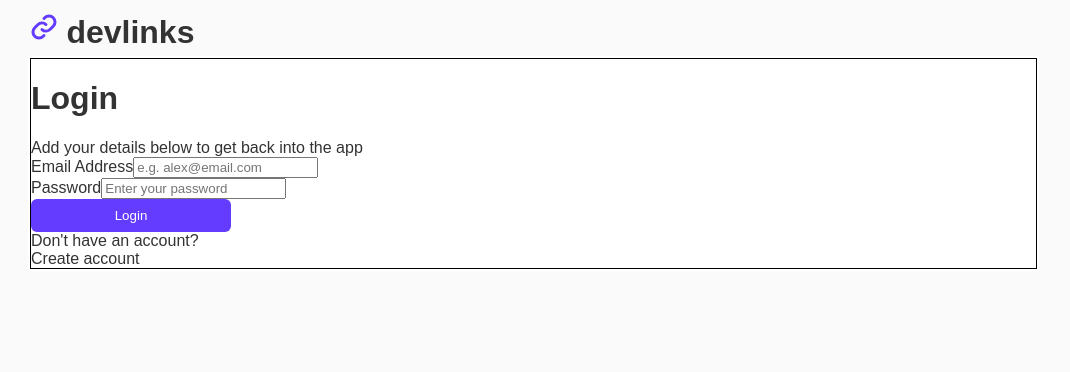
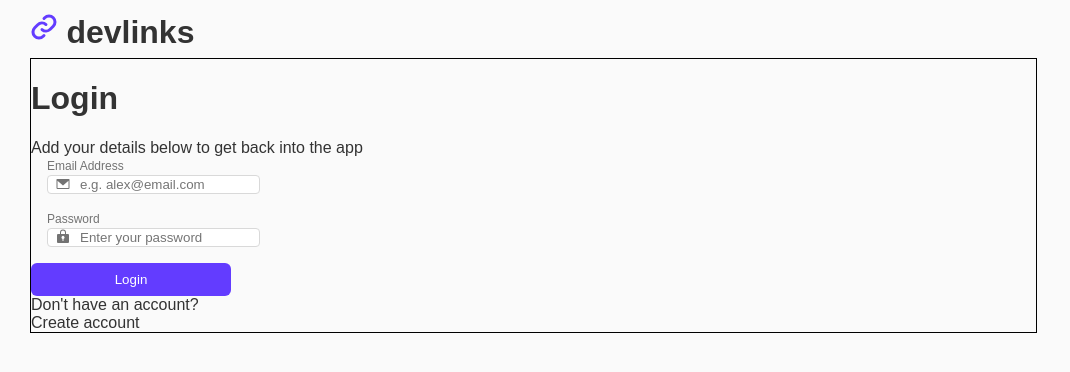
Before and after one commit to Xize-Wu/link-sharing-app, a React (Vite) app: page / in a window 1280 px wide. Shown: the top 372 px of the page, without its empty margins (0-1070 px from the left). Built offline with nearby package versions, Linux system fonts and the light colour scheme.

Commit message:
edit styling for input box

```diff
--- a/src/components/AppLayout.tsx
+++ b/src/components/AppLayout.tsx
@@ -7,7 +7,7 @@ import { DatabaseProvider, useDatabase } from "../contexts/DatabaseContext";
 
 const sharedStyles = css`
   background-color: var(--layout-background-color);
-  color: var(--header-text-color);
+  color: var(--black);
   font-size: 16px;
   padding: 2px;
   .notes {
@@ -25,7 +25,7 @@ const StyledHeader = styled.header`
   font-size: 32px;
   line-height: 150%;
   font-weight: bold;
-  color: var(--header-text-color);
+  color: var(--black);
 `;
 
 const StyledDevLink = styled.span`
--- a/src/styles/GlobalStyles.ts
+++ b/src/styles/GlobalStyles.ts
@@ -2,10 +2,15 @@ import { createGlobalStyle } from "styled-components";
 
 const GlobalStyle = createGlobalStyle`
   :root {
-    --primary-background-color: #FAFAFA;
-    --layout-background-color: #FFFFFF;
-    --primary-color:#633CFF;
-    --header-text-color: #333333;
+    --dark-purple:#633CFF;
+    --purple: #BEADFF;
+    --light-purple: #EFEBFF;
+    --black: #333333;
+    --dark-grey: #737373;
+    --grey: #D9D9D9;
+    --light-grey: #FAFAFA;
+    --white: #FFFFFF;
+    --red: #FF3939;
   }
 
   @font-face {
@@ -13,11 +18,10 @@ const GlobalStyle = createGlobalStyle`
     src: url('../src/assets/fonts/InstrumentSans-VariableFont_wdth,wght.ttf')format('truetype');
     font-weight: normal;
     font-style: normal
-
   }
 
   body{
-    background-color: var(--primary-background-color);
+    background-color: var(--light-grey);
     font-family: 'InstrumentSans', sans-serif;
   }
 `;
--- a/src/ui/InputField.tsx
+++ b/src/ui/InputField.tsx
@@ -1,31 +1,106 @@
-import {styled, css} from 'styled-components'
+import { styled } from "styled-components";
 
 interface InputFieldProps {
-    label: string;
+  label: "Email Address" | "Password" | "Create password" | "Confirm password";
   name: string;
   type: string;
   value: string;
   placeholder: string;
-    onChange: (e:React.ChangeEvent<HTMLInputElement>)=>void;
-
+  onChange: (e: React.ChangeEvent<HTMLInputElement>) => void;
 }
 
 const StyledInputField = styled.div`
-`
+  display: flex;
+  flex-direction: column;
+  font-size: 12px;
+  color: var(--dark-grey);
+  padding-bottom: 1rem;
+  padding-left: 1rem;
+  padding-right: 1rem;
+  line-height: 1.5;
 
-function InputField ({label, name,  type, value, placeholder, onChange}: InputFieldProps){
-    return <div>
+  div {
+    position: relative;
+  }
+
+  svg {
+    position: absolute;
+    top: 50%;
+    transform: translateY(-50%);
+    left: 0.5rem;
+  }
+
+  input {
+    padding-left: 2rem;
+    border: 1px solid var(--grey);
+    border-radius: 4px;
+    transition: border-color 0.3s ease;
+    &:hover {
+      border: 1px solid var(--dark-purple);
+      box-shadow: 0 0 10px var(--purple);
+    }
+    &:active{
+      border: 1px solid var(--dark-purple);
+      box-shadow: 0 0 10px var(--purple);
+    }
+    &:focus{
+      border: 1px solid var(--dark-purple);
+      box-shadow: 0 0 10px var(--purple);
+    }
+
+  }
+`;
+
+function InputField({
+  label,
+  name,
+  type,
+  value,
+  placeholder,
+  onChange,
+}: InputFieldProps) {
+  return (
+    <StyledInputField>
       <label htmlFor={name}>{label}</label>
-
+      <div>
+        {label === "Email Address" ? (
+          <svg
+            xmlns="http://www.w3.org/2000/svg"
+            width="16"
+            height="16"
+            fill="none"
+            viewBox="0 0 16 16"
+          >
+            <path
+              fill="#737373"
+              d="M14 3H2a.5.5 0 0 0-.5.5V12a1 1 0 0 0 1 1h11a1 1 0 0 0 1-1V3.5A.5.5 0 0 0 14 3Zm-.5 9h-11V4.637l5.162 4.732a.5.5 0 0 0 .676 0L13.5 4.637V12Z"
+            />
+          </svg>
+        ) : (
+          <svg
+            xmlns="http://www.w3.org/2000/svg"
+            width="16"
+            height="16"
+            fill="none"
+            viewBox="0 0 16 16"
+          >
+            <path
+              fill="#737373"
+              d="M13 5h-2V3.5a3 3 0 0 0-6 0V5H3a1 1 0 0 0-1 1v7a1 1 0 0 0 1 1h10a1 1 0 0 0 1-1V6a1 1 0 0 0-1-1ZM8.5 9.914V11.5a.5.5 0 0 1-1 0V9.914a1.5 1.5 0 1 1 1 0ZM10 5H6V3.5a2 2 0 1 1 4 0V5Z"
+            />
+          </svg>
+        )}
         <input
-            name = {name}
-            key = {name}
+          name={name}
+          key={name}
           type={type}
           value={value}
           placeholder={placeholder}
           onChange={onChange}
         />
       </div>
+    </StyledInputField>
+  );
 }
 
-export default InputField
+export default InputField;
```
Lines whose indentation alone changed are shown as unchanged.
